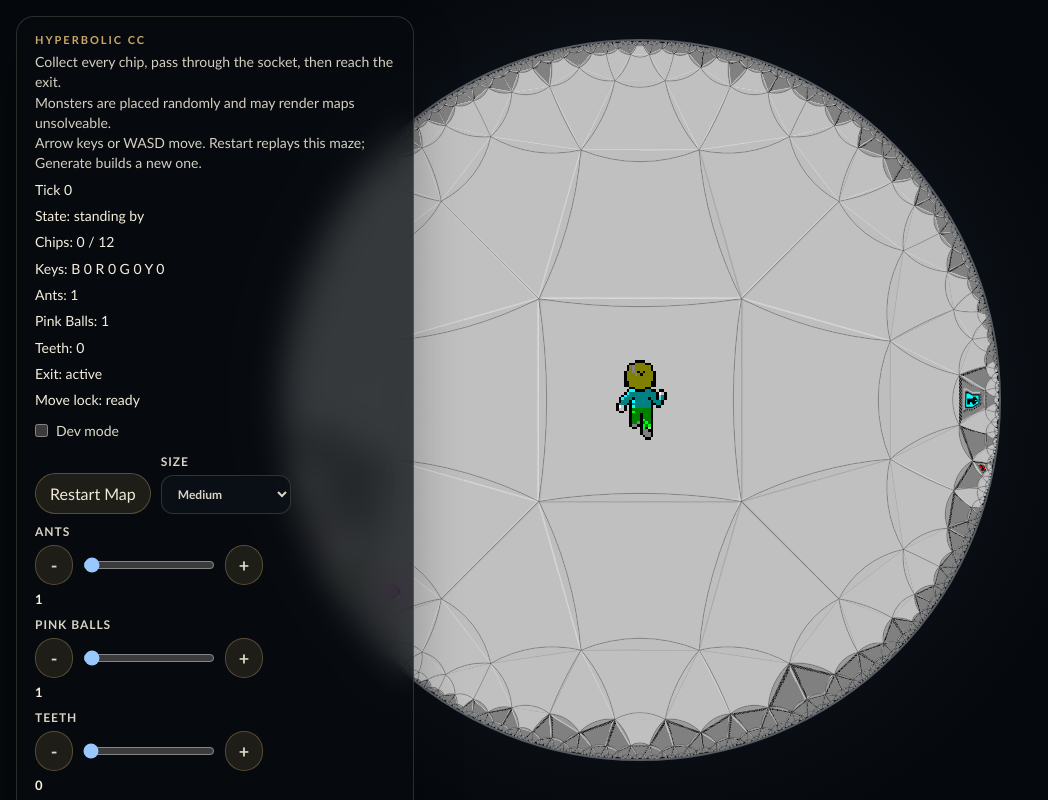
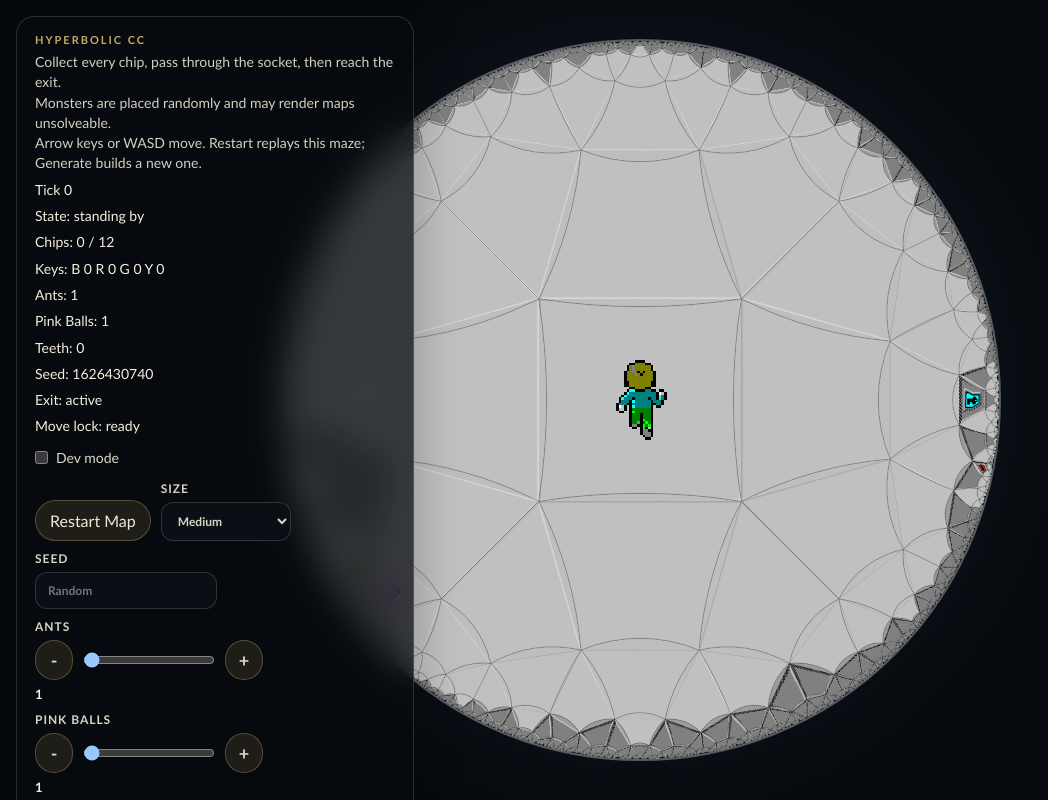
Before and after one commit to joshua-bone/hypercc, a React (Vite) app: page / in a window 1280 px wide. Shown: the whole page, without its empty margins (0-1048 px from the left). Built offline with nearby package versions, Linux system fonts and the light colour scheme.

Commit message:
Add seed controls and end-state restart keys

```diff
--- a/src/grid45/application/createGrid45Session.ts
+++ b/src/grid45/application/createGrid45Session.ts
@@ -8,7 +8,7 @@ export type Grid45Session = {
   subscribe(listener: (state: GameState) => void): () => void
   setIntent(intent: MoveIntent): void
   restart(): void
-  reset(size?: WorldSize, antCount?: number, pinkBallCount?: number, teethCount?: number): void
+  reset(size?: WorldSize, antCount?: number, pinkBallCount?: number, teethCount?: number, seed?: number): void
   start(): void
   stop(): void
 }
@@ -36,7 +36,8 @@ export function createGrid45Session(options: CreateGrid45SessionOptions): Grid45
   let antCount = initialAntCount
   let pinkBallCount = initialPinkBallCount
   let teethCount = initialTeethCount
-  const createWorld = () => createGrid45World({ seed: seedPort.nextSeed(), size: worldSize, antCount, pinkBallCount, teethCount })
+  const createWorld = (seedOverride?: number) =>
+    createGrid45World({ seed: seedOverride ?? seedPort.nextSeed(), size: worldSize, antCount, pinkBallCount, teethCount })
   let currentWorld = createWorld()
 
   let state = createInitialGameState(currentWorld)
@@ -91,14 +92,14 @@ export function createGrid45Session(options: CreateGrid45SessionOptions): Grid45
       state = createInitialGameState(currentWorld)
       emit()
     },
-    reset(size = worldSize, nextAntCount = antCount, nextPinkBallCount = pinkBallCount, nextTeethCount = teethCount) {
+    reset(size = worldSize, nextAntCount = antCount, nextPinkBallCount = pinkBallCount, nextTeethCount = teethCount, seedOverride) {
       worldSize = size
       antCount = nextAntCount
       pinkBallCount = nextPinkBallCount
       teethCount = nextTeethCount
       haltClock()
       pendingIntent = 'stay'
-      currentWorld = createWorld()
+      currentWorld = createWorld(seedOverride)
       state = createInitialGameState(currentWorld)
       emit()
     },
--- a/src/grid45/domain/model.ts
+++ b/src/grid45/domain/model.ts
@@ -73,6 +73,7 @@ export type MonsterState = {
 }
 
 export type MazeWorld = {
+  seed: number
   cells: MazeCell[]
   startCellId: number
   chipCellIds: number[]
--- a/src/grid45/domain/world.ts
+++ b/src/grid45/domain/world.ts
@@ -1246,6 +1246,7 @@ function buildInitialMonsters(
 }
 
 export function createGrid45World(options: CreateGrid45WorldOptions): MazeWorld {
+  const seed = Math.floor(options.seed) >>> 0
   const size = options.size ?? DEFAULT_WORLD_SIZE
   const antCount = Math.max(0, Math.floor(options.antCount ?? DEFAULT_ANT_COUNT))
   const pinkBallCount = Math.max(0, Math.floor(options.pinkBallCount ?? DEFAULT_PINK_BALL_COUNT))
@@ -1285,7 +1286,7 @@ export function createGrid45World(options: CreateGrid45WorldOptions): MazeWorld
   const failureCounts = new Map<string, number>()
 
   for (let attempt = 0; attempt < WORLD_GENERATION_ATTEMPTS; attempt += 1) {
-    const attemptSeed = mixSeed(options.seed, attempt + 1)
+    const attemptSeed = mixSeed(seed, attempt + 1)
     const graphPlan = buildRoomGraphPlan(config, mixSeed(attemptSeed, 11))
     const roomLayout = buildRoomLayout(draftCells, graph, startCellId, config, graphPlan, mixSeed(attemptSeed, 23))
     if (!roomLayout.layout) {
@@ -1306,6 +1307,7 @@ export function createGrid45World(options: CreateGrid45WorldOptions): MazeWorld
     }))
 
     return {
+      seed,
       startCellId,
       chipCellIds: progression.layout.chipCellIds,
       socketCellId: progression.layout.socketCellId,
--- a/src/grid45/ui/Grid45App.tsx
+++ b/src/grid45/ui/Grid45App.tsx
@@ -34,6 +34,16 @@ const worldSizeLabels: Record<WorldSize, string> = {
 
 function nextSeed(): number {
   return (Date.now() >>> 0) ^ ((Math.random() * 0xffffffff) >>> 0)
+}
+
+function parseSeedInput(seedInput: string): number | undefined {
+  const trimmed = seedInput.trim()
+  if (trimmed.length === 0) return undefined
+
+  const parsed = Number(trimmed)
+  if (!Number.isFinite(parsed)) return undefined
+
+  return Math.floor(parsed) >>> 0
 }
 
 function createSession(): Grid45Session {
@@ -182,6 +192,7 @@ export default function Grid45App() {
   const [antCount, setAntCount] = useState<number>(defaultAntCount)
   const [pinkBallCount, setPinkBallCount] = useState<number>(defaultPinkBallCount)
   const [teethCount, setTeethCount] = useState<number>(defaultTeethCount)
+  const [seedInput, setSeedInput] = useState('')
   const totalChips = snapshot.world.chipCellIds.length
   const chipsRemaining = snapshot.remainingChipCellIds.size
   const chipsCollected = totalChips - chipsRemaining
@@ -251,7 +262,9 @@ export default function Grid45App() {
     playAgainButtonRef.current?.focus()
 
     const onKeyDown = (event: KeyboardEvent) => {
-      if (event.code !== 'Space' && event.key !== ' ' && event.key !== 'Spacebar') return
+      const isSpace = event.code === 'Space' || event.key === ' ' || event.key === 'Spacebar'
+      const isEnter = event.code === 'Enter' || event.key === 'Enter'
+      if (!isSpace && !isEnter) return
       event.preventDefault()
       session.restart()
     }
@@ -262,13 +275,18 @@ export default function Grid45App() {
     }
   }, [showEndOverlay, session])
 
+  const generateNewMap = () => {
+    session.reset(worldSize, antCount, pinkBallCount, teethCount, parseSeedInput(seedInput))
+    setSeedInput('')
+  }
+
   return (
     <div className="grid45App">
       <canvas ref={canvasRef} className="grid45Canvas" />
       {showEndOverlay ? (
         <div className={`grid45EndOverlay${snapshot.playerDead ? ' grid45EndOverlayLose' : ''}`}>
           <div className="grid45EndTitle">{endTitle}</div>
-          <div className="grid45EndCopy">Press Space to play again on this same map.</div>
+          <div className="grid45EndCopy">Press Space or Enter to play again on this same map.</div>
           <div className="grid45EndActions">
             <button ref={playAgainButtonRef} className="grid45Button grid45ButtonPrimary" type="button" onClick={() => session.restart()}>
               Play Again
@@ -276,7 +294,7 @@ export default function Grid45App() {
             <button
               className="grid45Button"
               type="button"
-              onClick={() => session.reset(worldSize, antCount, pinkBallCount, teethCount)}
+              onClick={generateNewMap}
             >
               Play Another
             </button>
@@ -296,6 +314,7 @@ export default function Grid45App() {
         <div className="grid45Metrics">Ants: {antTotal}</div>
         <div className="grid45Metrics">Pink Balls: {pinkBallTotal}</div>
         <div className="grid45Metrics">Teeth: {teethTotal}</div>
+        <div className="grid45Metrics">Seed: {snapshot.world.seed}</div>
         <div className="grid45Metrics">Exit: {snapshot.levelComplete ? 'reached' : 'active'}</div>
         <div className="grid45Metrics">Move lock: {snapshot.recoveryTicks > 0 ? 'armed for next tick' : 'ready'}</div>
         {showDevToggle ? (
@@ -325,6 +344,17 @@ export default function Grid45App() {
                 </option>
               ))}
             </select>
+          </label>
+          <label className="grid45SelectLabel">
+            <span>Seed</span>
+            <input
+              className="grid45SeedInput"
+              type="text"
+              inputMode="numeric"
+              placeholder="Random"
+              value={seedInput}
+              onChange={(event) => setSeedInput(event.target.value)}
+            />
           </label>
           <label className="grid45SelectLabel grid45AntControl">
             <span>Ants</span>
@@ -389,7 +419,7 @@ export default function Grid45App() {
             </div>
             <span className="grid45AntValue">{teethCount}</span>
           </label>
-          <button className="grid45Button" onClick={() => session.reset(worldSize, antCount, pinkBallCount, teethCount)}>
+          <button className="grid45Button" onClick={generateNewMap}>
             Generate Maze
           </button>
         </div>
--- a/src/grid45/ui/grid45.css
+++ b/src/grid45/ui/grid45.css
@@ -186,6 +186,17 @@ body {
   letter-spacing: normal;
 }
 
+.grid45SeedInput {
+  min-width: 130px;
+  padding: 10px 12px;
+  border: 1px solid rgba(241, 234, 216, 0.16);
+  border-radius: 12px;
+  background: rgba(12, 17, 23, 0.9);
+  color: inherit;
+  font: inherit;
+  letter-spacing: normal;
+}
+
 .grid45AntControl {
   min-width: 180px;
 }
```
